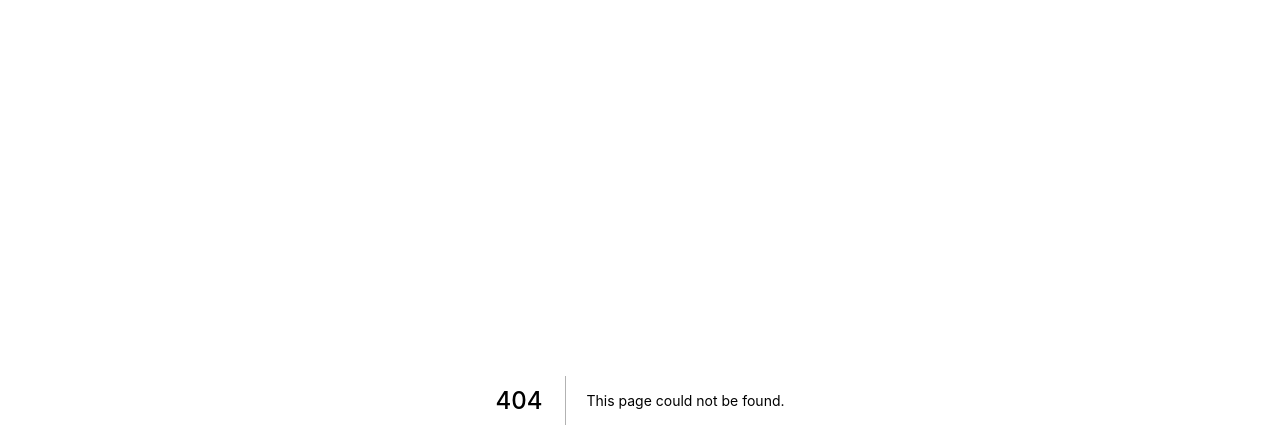
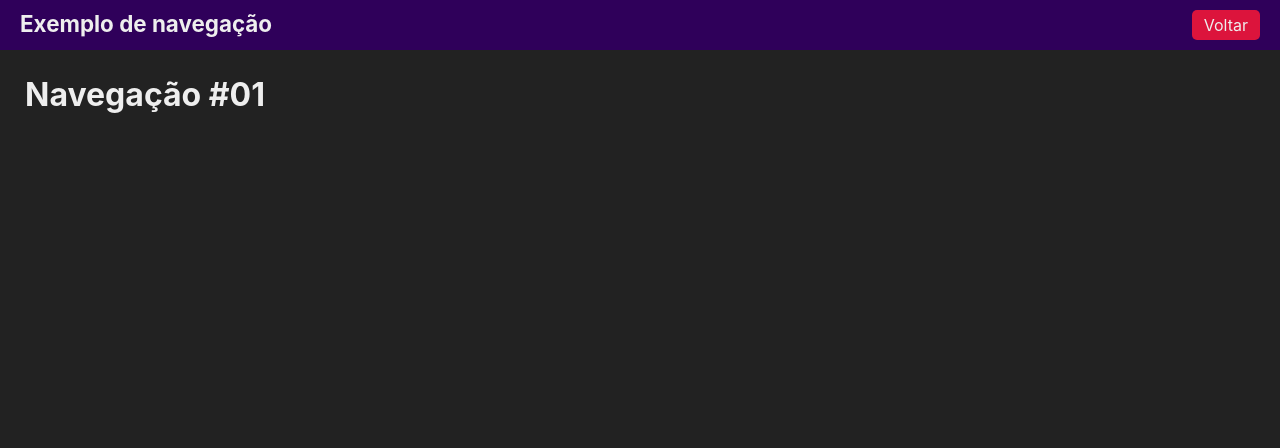
Before and after one commit to P4ul1t0s/fundamentos-next, a Next.js app: page /navegacao in a window 1280 px wide. Before the commit this address had no page. Shown: the top 448 px of the page. Built offline with nearby package versions, Linux system fonts and the light colour scheme.

Commit message:
Navegação simples

```diff
--- a/src/pages/index.jsx
+++ b/src/pages/index.jsx
@@ -12,6 +12,7 @@
             <Navegador texto="Estiloso" destino="estiloso"/>
             <Navegador texto="Exemplo" destino="exemplo" cor="darkviolet"/>
             <Navegador texto="JSX" destino="jsx" cor="crimson"/>
+            <Navegador texto="Navegação #01" destino="navegacao" cor="green"/>
         </div>
     )
 }
--- /dev/null
+++ b/src/pages/navegacao/index.jsx
@@ -0,0 +1,9 @@
+import Layout from "../../components/Layout";
+
+export default function Navegacao(){
+    return(
+        <Layout titulo="Exemplo de navegação">
+            <h1>Navegação #01</h1>
+        </Layout>
+    )
+}
--- a/src/styles/navegador.module.css
+++ b/src/styles/navegador.module.css
@@ -2,4 +2,5 @@
     padding: 30px;
     margin: 10px;
     border-radius: 8px;
+    cursor: pointer;
 }
```
